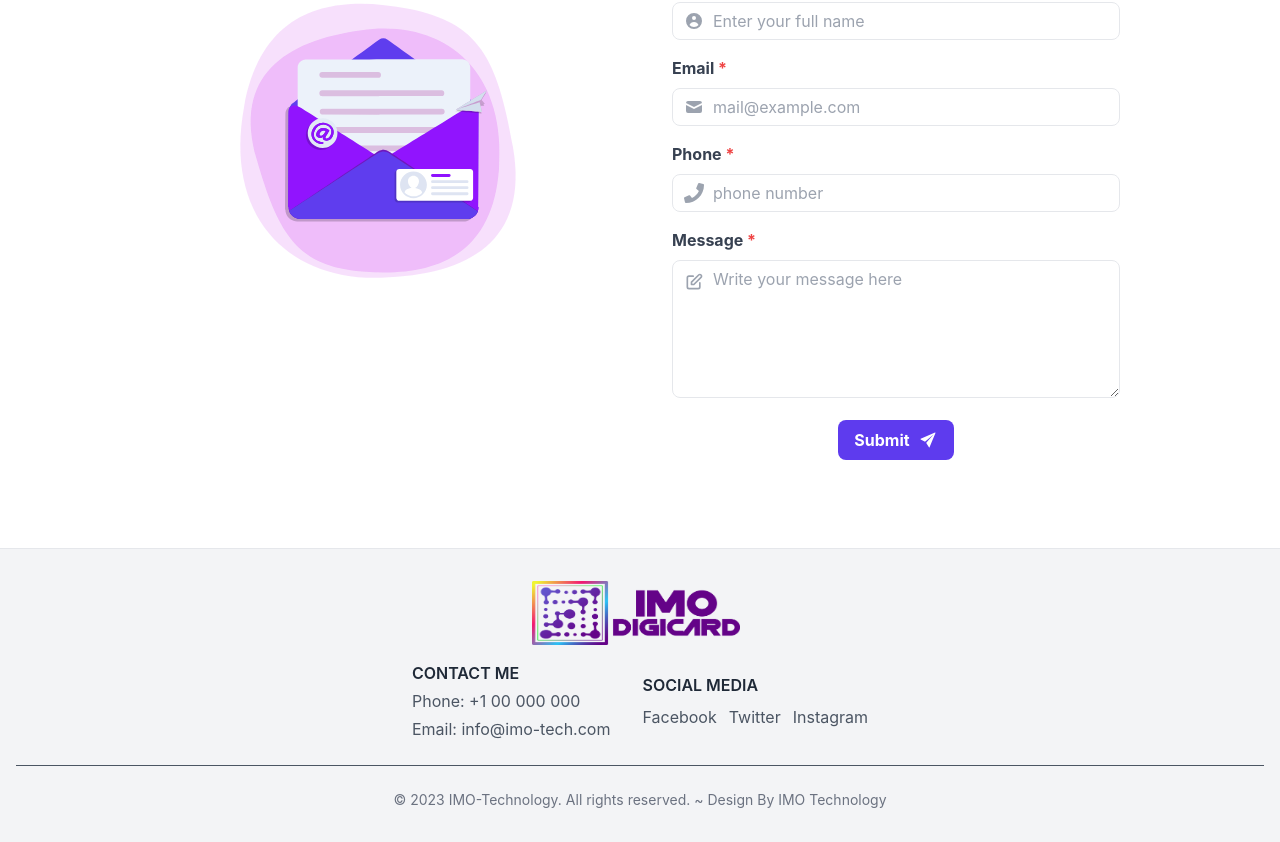
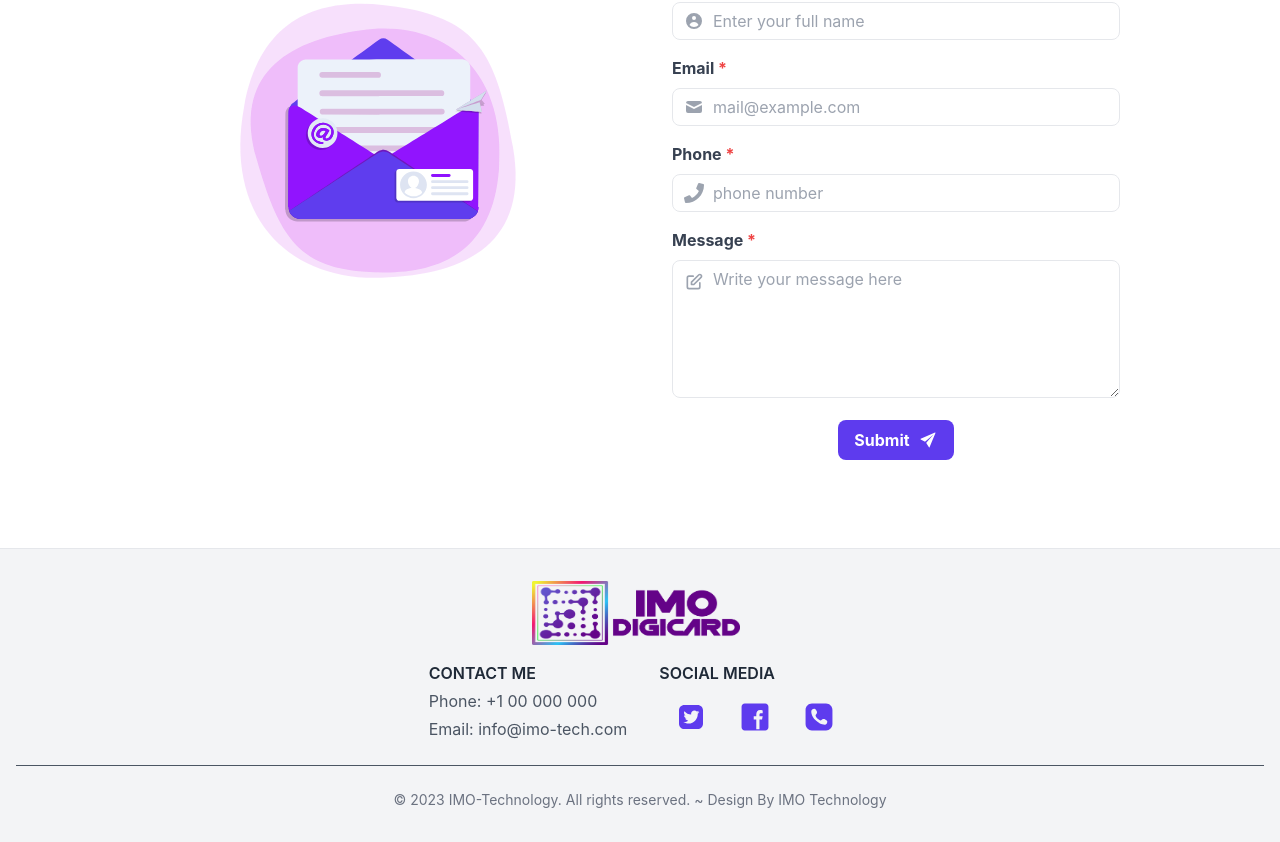
Before and after one commit to Imo-Tech-Solutions/digital_contacts, a React (Create React App) app: page /#/ in a window 1280 px wide. Shown: the part 4083-4925 px from the top of the page. Built offline with nearby package versions, Linux system fonts and the light colour scheme.

Commit message:
update Footer.jsx

```diff
--- a/src/components/Footer.jsx
+++ b/src/components/Footer.jsx
@@ -1,6 +1,10 @@
 /* eslint-disable jsx-a11y/anchor-is-valid */
 import React from 'react';
 import logo from '../images/logo_one.png'
+import twitter from "../icons/icons_Twitter.svg";
+import linkedIn from "../icons/icon_linkedin.svg";
+import facebook from "../icons/icon_facebook.svg";
+import phone from "../icons/icon_phone.svg";
 
 function Footer() {
   return (
@@ -21,29 +25,34 @@ function Footer() {
           <div className="mt-4 md:mt-0">
             <h4 className="text-gray-800 uppercase font-semibold">Social Media</h4>
             <div className="flex mt-2">
+
             <a
+                  rel="GitHub noreferrer"
                   href="#"
                   target="_blank"
-                rel="noopener noreferrer"
-                className="text-gray-600 hover:text-gray-800 mr-3"
+                  className="px-4 py-2 flex justify-center
+                    transform hover:scale-110 transition-transform duration-300"
                 >
-                Facebook
+                  <img class="w-8 h-8" src={twitter} alt="image" />
                 </a>
+
                 <a
+                  rel="facebook noreferrer"
                   href="#"
                   target="_blank"
-                rel="noopener noreferrer"
-                className="text-gray-600 hover:text-gray-800 mr-3"
+                  className="px-4 py-2 flex justify-center
+                    transform hover:scale-110 transition-transform duration-300"
                 >
-                Twitter
+                  <img class="w-8 h-8 " src={facebook} alt="image" />
                 </a>
+
                 <a
-                href="#"
-                target="_blank"
-                rel="noopener noreferrer"
-                className="text-gray-600 hover:text-gray-800"
+                  rel="phone"
+                  href="tel: +23279000000"
+                  className="px-4 py-2 flex justify-center
+                    transform hover:scale-110 transition-transform duration-300"
                 >
-                Instagram
+                  <img class="w-8 h-8 " src={phone} alt="image" />
                 </a>
             </div>
           </div>
```
Lines whose indentation alone changed are shown as unchanged.
